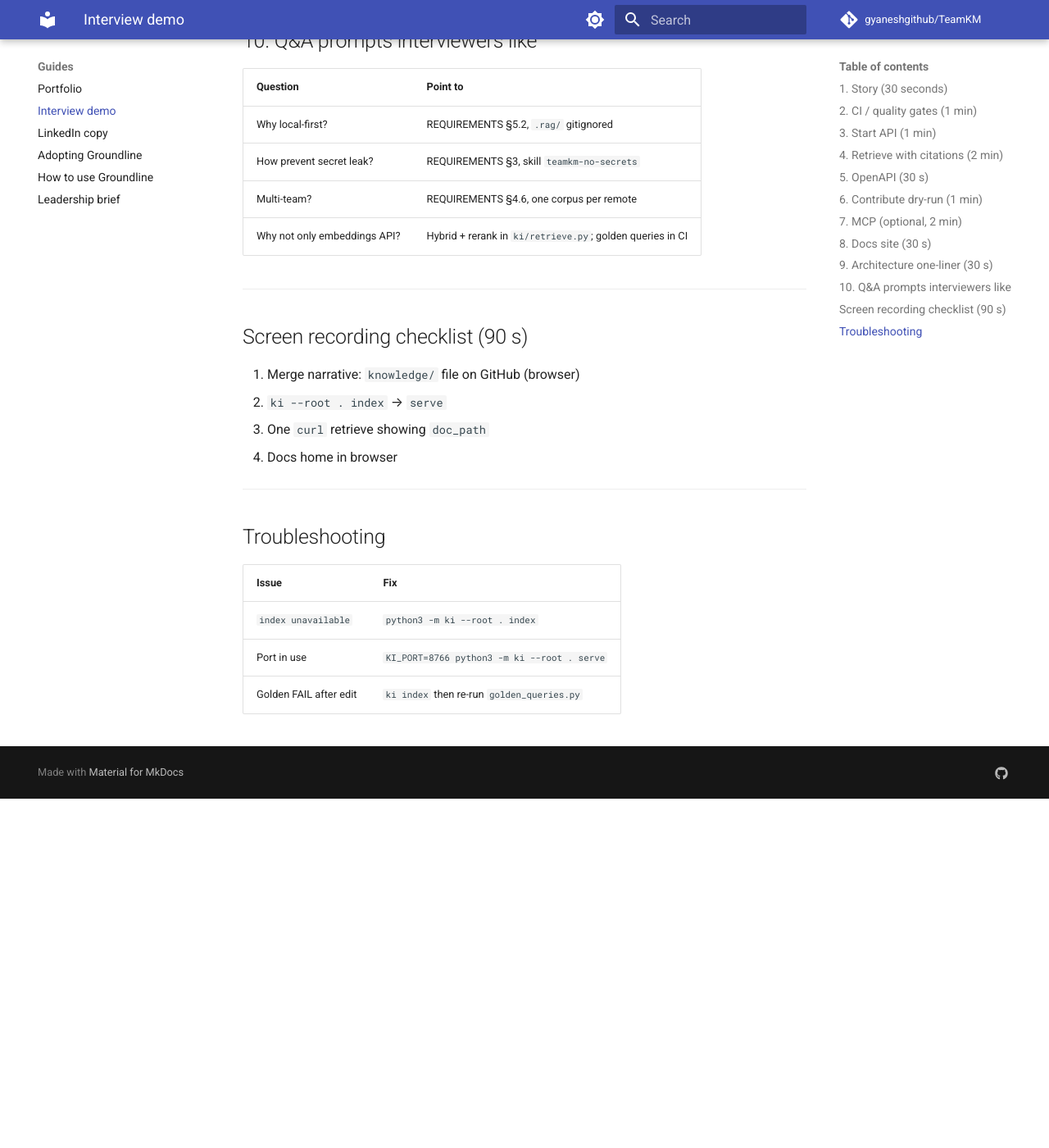
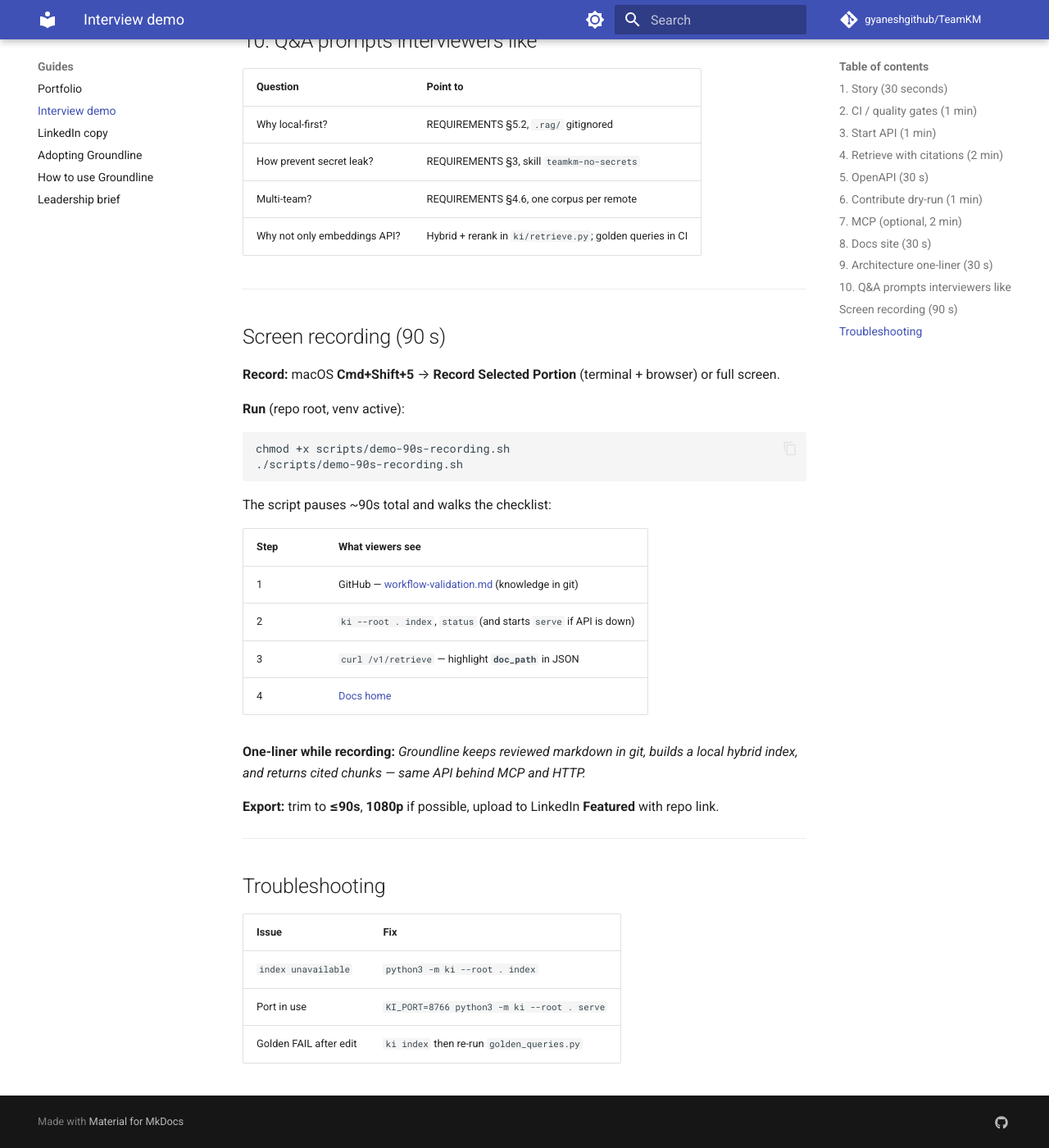
Before and after one commit to gyaneshgithub/TeamKM, an MkDocs documentation site: the page built from docs/DEMO.md, in a window 1280 px wide and 1400 px high, scrolled down 2904 px. Shown: the whole window at 82% size. Built offline with MkDocs 1.6.1 and Material for MkDocs 9.7.7, drawn with Linux system fonts in a browser that asks for light colours; comment, search, counter and statistics services are not loaded; before the commit the page ends 3878 px from its top, so only the background shows below that.

Commit message:
docs: add 90s screen recording driver script
Timed demo-90s-recording.sh walks the LinkedIn checklist (GitHub, index/status, retrieve, docs); DEMO.md documents Cmd+Shift+5 workflow.

Co-authored-by: Cursor <cursoragent@cursor.com>

````diff
--- a/docs/DEMO.md
+++ b/docs/DEMO.md
@@ -133,12 +133,29 @@ Chunk → hybrid BM25 + tf-idf → RRF → **mandatory rerank** → pack. Detail
 
 ---
 
-## Screen recording checklist (90 s)
+## Screen recording (90 s)
 
-1. Merge narrative: `knowledge/` file on GitHub (browser)
-2. `ki --root . index` → `serve`
-3. One `curl` retrieve showing `doc_path`
-4. Docs home in browser
+**Record:** macOS **Cmd+Shift+5** → **Record Selected Portion** (terminal + browser) or full screen.
+
+**Run** (repo root, venv active):
+
+```bash
+chmod +x scripts/demo-90s-recording.sh
+./scripts/demo-90s-recording.sh
+```
+
+The script pauses ~90s total and walks the checklist:
+
+| Step | What viewers see |
+|------|------------------|
+| 1 | GitHub — [workflow-validation.md](https://github.com/gyaneshgithub/TeamKM/blob/main/knowledge/technical/meta/workflow-validation.md) (knowledge in git) |
+| 2 | `ki --root . index`, `status` (and starts `serve` if API is down) |
+| 3 | `curl /v1/retrieve` — highlight **`doc_path`** in JSON |
+| 4 | [Docs home](https://gyaneshgithub.github.io/TeamKM/) |
+
+**One-liner while recording:** *Groundline keeps reviewed markdown in git, builds a local hybrid index, and returns cited chunks — same API behind MCP and HTTP.*
+
+**Export:** trim to **≤90s**, **1080p** if possible, upload to LinkedIn **Featured** with repo link.
 
 ---
 
````
Also changed, not shown: 1 other file.
